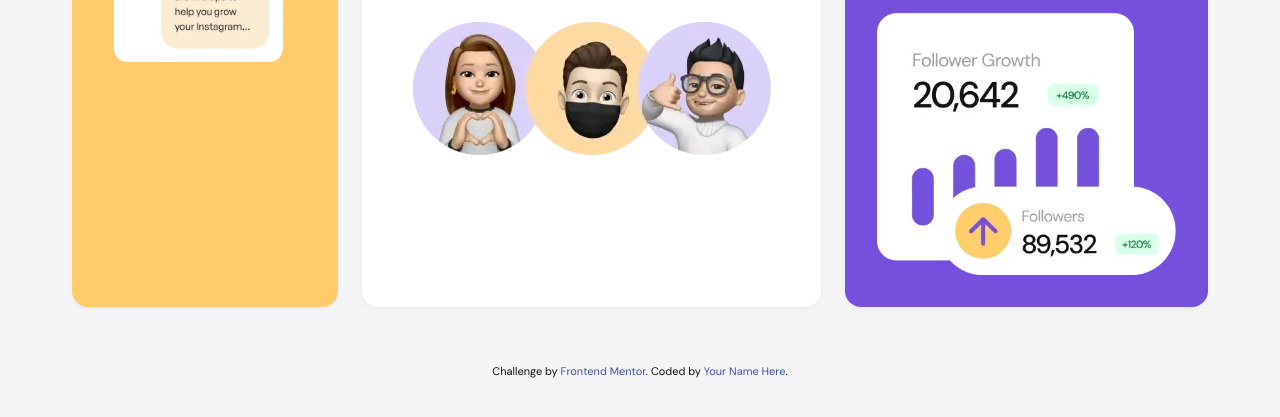
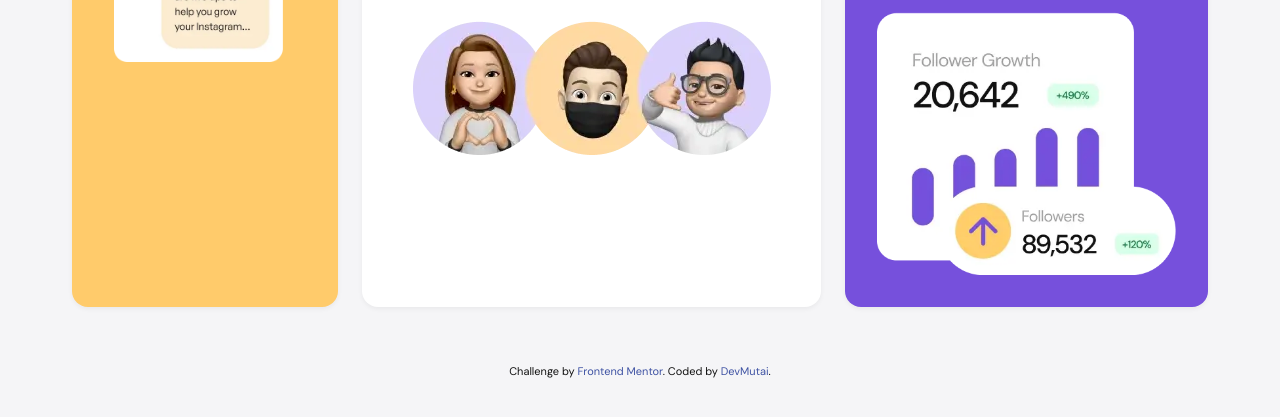
Before and after one commit to Mutai001/bento-grid-main, a plain HTML site: page index.html in a window 1280 px wide. Shown: the part 765-1182 px from the top of the page. Drawn offline with Linux system fonts and the light colour scheme.

Commit message:
added devname

```diff
--- a/index.html
+++ b/index.html
@@ -104,7 +104,7 @@
 
   <div class="attribution">
     Challenge by <a href="https://www.frontendmentor.io?ref=challenge" target="_blank" rel="noopener">Frontend Mentor</a>.
-    Coded by <a href="#">Your Name Here</a>.
+    Coded by <a href="#">DevMutai</a>.
   </div>
 </body>
 </html>
```
